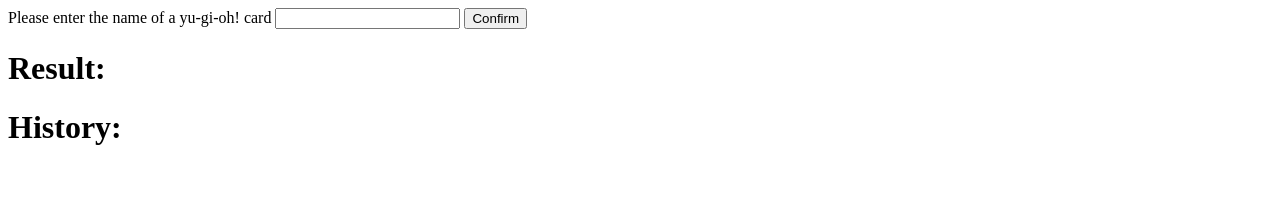
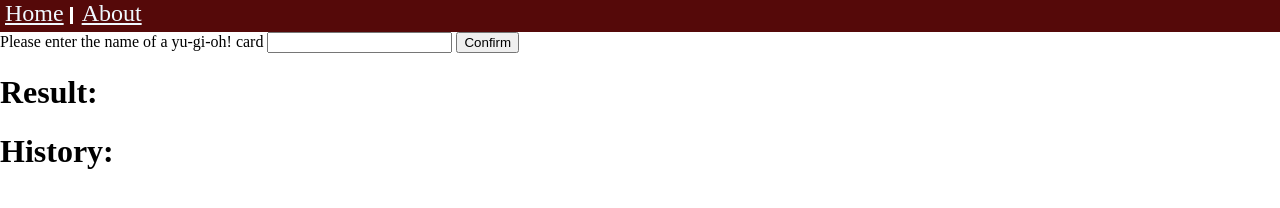
Before and after one commit to ScruffyRuffy/yugiohTranslationGame, a plain HTML site: page index.html in a window 1280 px wide. Drawn offline with Linux system fonts and the light colour scheme.

Commit message:
added a basic nav bar

```diff
--- a/index.html
+++ b/index.html
@@ -1,5 +1,43 @@
 <html>
   <head>
+    <style>
+        body{margin: 0;}
+
+        ul.Nav
+        {
+            background-color: rgb(85, 9, 9);
+            margin: 0;
+            overflow: hidden;
+            padding: 0;
+            padding-bottom: 5px;
+        }
+
+        li.Nav
+        {
+            display: inline;
+            margin: 0;
+            border-right: 3px solid white;
+            padding-right: 6px;
+            padding-left: 5px;
+
+        }
+        li.Nav:last-child
+        {
+          display: inline;
+            margin: 0;
+            border-right: 3px rgb(85, 9, 9);
+            padding-right: 4px;
+            padding-left: 5px;
+        }
+
+        li.Nav a
+        {
+            text-align: center;
+            font-size: x-large;
+            color: aliceblue;
+        }
+
+    </style>
     <script>
       var currentText="";
       var index =0;
@@ -35,7 +73,10 @@
     </script>
   </head>
   <body>
-
+    <ul class="Nav">
+        <li class="Nav"><a href="index.html">Home</a></li>
+        <li class="Nav"><a href="about.html" >About</a></li>
+     </ul>
     <label for="cardName">Please enter the name of a yu-gi-oh! card</label>
     <input type="text" id="cardName" name="cardName" value="">
     <input id="button" type="button" value ="Confirm" onclick="translateName()" >
```
